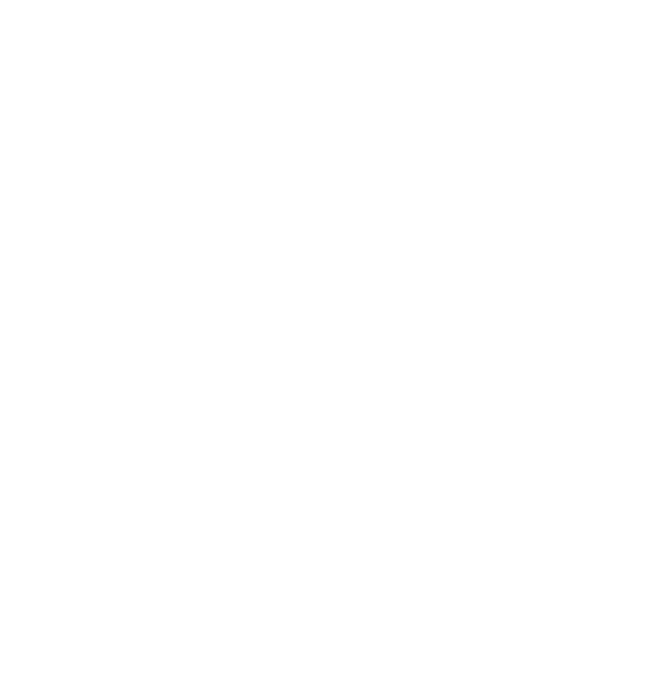
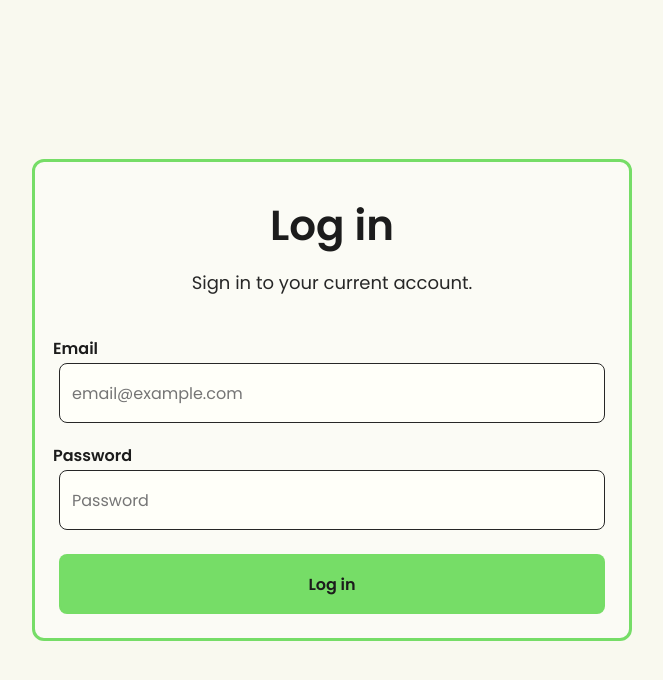
Before and after one commit to AAKhan4/finanace-management, a React (Create React App) app in the folder frontend/: page /login in a window 1280 px wide. Before the commit this address had no page. Shown: the top 680 px of the page, without its empty margins (308-971 px from the left). Built offline with nearby package versions, Linux system fonts and the light colour scheme.

Commit message:
Update App.js

```diff
--- a/frontend/src/App.js
+++ b/frontend/src/App.js
@@ -3,7 +3,8 @@ import { BrowserRouter as Router, Routes, Route } from "react-router-dom";
 import { ThemeProvider } from "styled-components";
 import { lightTheme, darkTheme } from "./utils/Themes";
 import { useState } from "react";
-import Signup from "./components/Signup";
+import Signup from "./components/User/Signup";
+import Login from "./components/User/Login";
 
 function App() {
   const [lightMode, setLightMode] = useState(true);
@@ -12,6 +13,7 @@ function App() {
       <Router>
         <Routes>
           <Route path="/signup" element={<Signup />} />
+          <Route path="/login" element={<Login />} />
         </Routes>
       </Router>
     </ThemeProvider>
```
